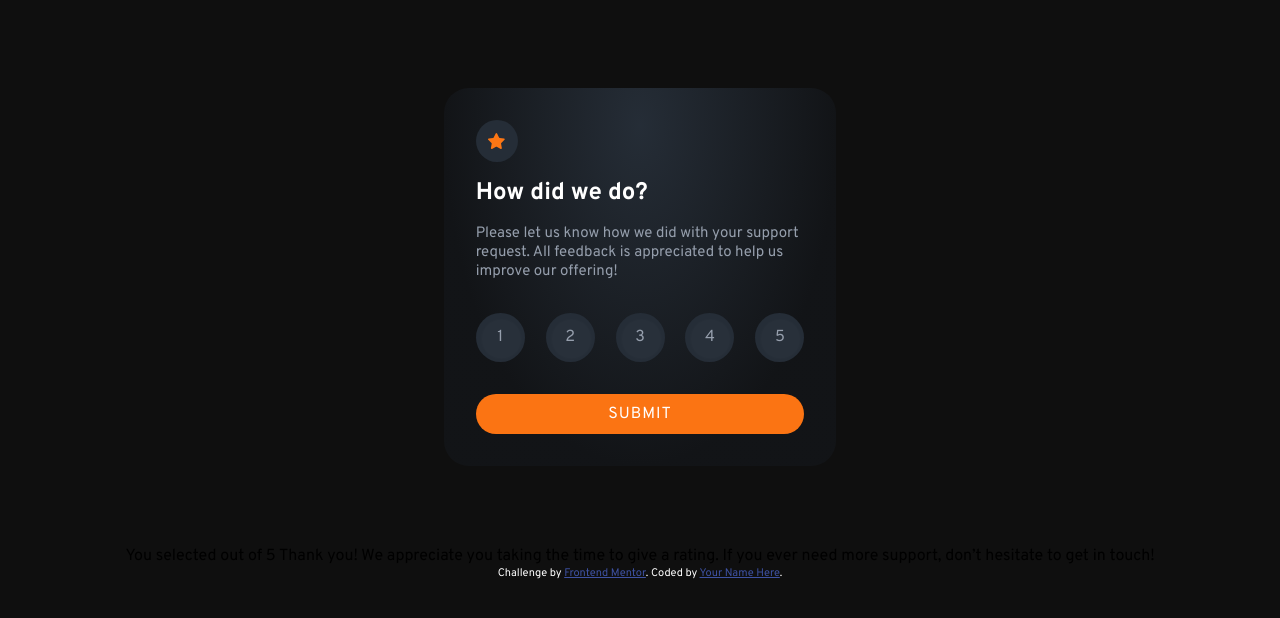
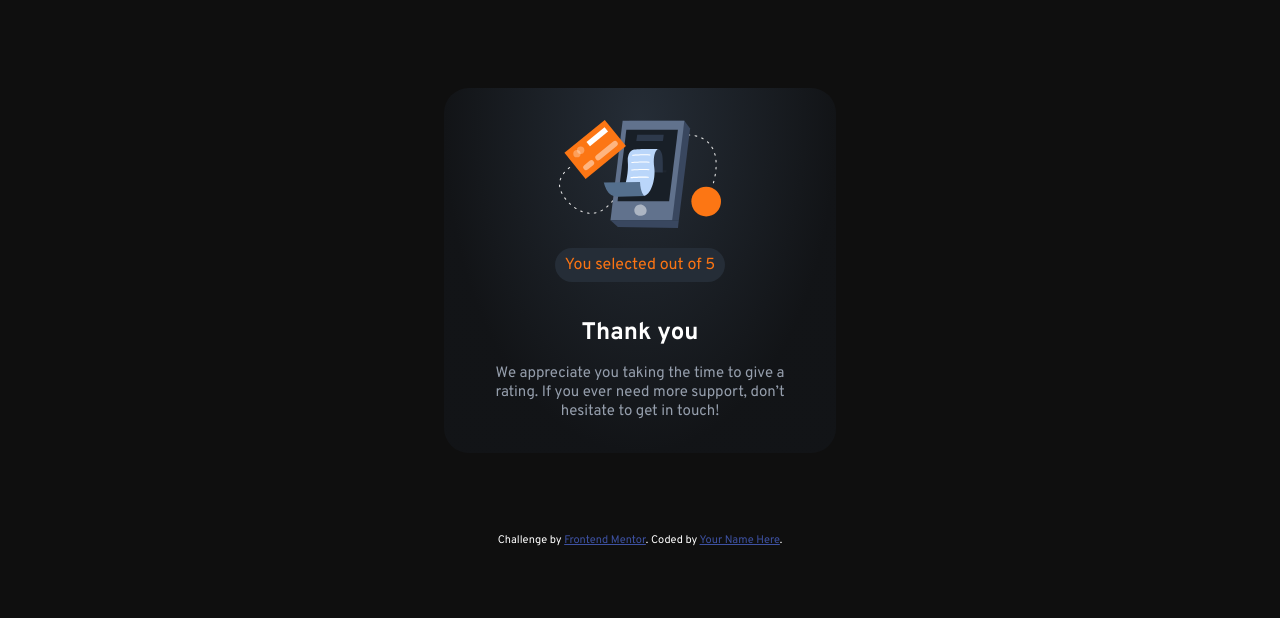
Before and after one commit to guynikan/fm-interactive-rating, a plain HTML site: page index.html in a window 1280 px wide. Both pictures are taken after a click on the button "SUBMIT". Drawn offline with Linux system fonts and the light colour scheme.

Commit message:
split function in js modules by responsability

```diff
--- /dev/null
+++ b/form.js
@@ -0,0 +1,11 @@
+import { renderStep } from "./render.js";
+
+export function handleSubmit(){
+  const form = document.getElementById("form")
+
+  form.addEventListener('submit', (event) => {
+      event.preventDefault()
+      const { value } = form.elements['rate']
+      renderStep(value)
+  })
+}
--- a/index.html
+++ b/index.html
@@ -1,16 +1,12 @@
 <!DOCTYPE html>
 <html lang="en">
+
 <head>
   <meta charset="UTF-8" />
   <meta name="viewport" content="width=device-width, initial-scale=1.0" />
   <!-- displays site properly based on user's device -->
 
-    <link
-      rel="icon"
-      type="image/png"
-      sizes="32x32"
-      href="./images/favicon-32x32.png"
-    />
+  <link rel="icon" type="image/png" sizes="32x32" href="./images/favicon-32x32.png" />
 
   <title>Frontend Mentor | Interactive rating component</title>
   <script type="module" src="main.js"></script>
@@ -51,6 +47,9 @@
       --light-button-active-color: var(--white);
       --light-button-hover-color: var(--white);
 
+      --light-badge-bg: var(--dark-blue);
+      --light-badge-color: var(--primary);
+
       --h1-color: var(--white);
       --h1-font-weight: 700;
       --h1-font-size: 1.5rem;
@@ -73,13 +72,31 @@
       font-family: "Overpass", sans-serif;
     }
 
+    /* Functional classes */
+    .hide {
+      opacity: 0;
+      height: 0;
+    }
+
+    .show {
+      opacity: 1;
+      height: fit-content;
+      transition: var(--transition);
+    }
+
+    .d-flex {
+      display: flex;
+    }
+
+    .text-center {
+      text-align: center;
+    }
+
     .card {
       margin: 5rem;
-        background-image: radial-gradient(
-          farthest-side at 50% 10%,
+      background-image: radial-gradient(farthest-side at 50% 10%,
           var(--card-bg-init),
-          var(--card-bg-last)
-        );
+          var(--card-bg-last));
       border-radius: var(--border-radius-25);
       padding: 2rem;
     }
@@ -87,6 +104,22 @@
     .card-header {
       display: flex;
       flex-direction: column;
+    }
+
+    .card-header--center {
+      display: flex;
+      flex-direction: column;
+      justify-content: center;
+      align-items: center;
+    }
+
+    .card-badge {
+      font-size: 16px;
+      background-color: var(--light-badge-bg);
+      color: var(--light-badge-color);
+      border-radius: var(--border-radius-25);
+      padding: 7px 10px;
+      margin: 20px 0px;
     }
 
     .card-title {
@@ -177,7 +210,7 @@
       z-index: 100;
     }
 
-      .rate-button input[type="radio"]:checked + label {
+    .rate-button input[type="radio"]:checked+label {
       background-color: var(--light-button-active-bg);
       color: var(--light-button-active-color);
       border-radius: 50%;
@@ -194,7 +227,7 @@
       color: var(--light-button-hover-color);
     }
 
-      .rate-button--label {
+    .rate-label {
       display: grid;
       place-items: center;
       border-radius: 50%;
@@ -214,22 +247,30 @@
       font-size: 11px;
       text-align: center;
     }
+
     .attribution a {
       color: hsl(228, 45%, 44%);
     }
+
+    .teste {
+      transition: var(--transition);
+    }
   </style>
 </head>
+
 <body>
   <!-- 4. HTML structure  -->
   <main>
     <article class="card">
+      <div id="step-1">
         <header class="card-header">
-          <div class="rate-button--label">
+          <div class="rate-label">
             <!-- PONTO DE ATENÇÃO: Como é feito o embed do svg. -->
             <img src="/images/icon-star.svg" alt="" />
           </div>
           <h1 class="card-title">How did we do?</h1>
         </header>
+
         <form class="card-content" id="form">
           <p>
             Please let us know how we did with your support request. All
@@ -238,25 +279,29 @@
           <div class="rating"></div>
           <button class="btn-primary">Submit</button>
         </form>
+      </div>
+
+      <div id="step-2" class="hide">
+        <header class="card-header--center">
+          <img src="/images/illustration-thank-you.svg" alt="" />
+          <span class="card-badge"></span>
+        </header>
+
+        <div class="card-content">
+          <h1 class="card-title">Thank you</h1>
+          <p class="text-center"> We appreciate you taking the time to give a rating. If you ever
+            need more support, don’t hesitate to get in touch!
+          </p>
+        </div>
+      </div>
+
     </article>
   </main>
-
-    <!-- Rating state end -->
-
-    <!-- Thank you state start -->
-
-    You selected
-    <!-- Add rating here -->
-    out of 5 Thank you! We appreciate you taking the time to give a rating. If
-    you ever need more support, don’t hesitate to get in touch!
-
-    <!-- Thank you state end -->
-
   <div class="attribution">
     Challenge by
-      <a href="https://www.frontendmentor.io?ref=challenge" target="_blank"
-        >Frontend Mentor</a
-      >. Coded by <a href="#">Your Name Here</a>.
+    <a href="https://www.frontendmentor.io?ref=challenge" target="_blank">Frontend Mentor</a>. Coded by <a href="#">Your
+      Name Here</a>.
   </div>
 </body>
+
 </html>
--- a/main.js
+++ b/main.js
@@ -1,19 +1,3 @@
-const rating = document.querySelector(".rating");
-const form = document.getElementById("form")
+import { initRender } from './render.js';
 
-form.addEventListener('submit', (event) => {
-    event.preventDefault()
-    const value = form.elements['rate'].value
-    submitted(value)
-})
-
-function submitted(value) {
-    console.log('here', value)
-}
-
-for (let i = 1; i <= 5; i++) {
-  rating.innerHTML += `<div class="rate-button">
-  <input type="radio" id="${i}" value="${i}" name="rate" />
-  <label class="rate-button__label" for="${i}">${i}</label>
-</div>`;
-}
+initRender()
--- /dev/null
+++ b/render.js
@@ -0,0 +1,25 @@
+import { handleSubmit } from "./form.js";
+
+export function initRender(){
+  const rating = document.querySelector(".rating");
+
+  handleSubmit()
+
+  for (let i = 1; i <= 5; i++) {
+    rating.innerHTML += `<div class="rate-button">
+    <input type="radio" id="${i}" value="${i}" name="rate" />
+    <label class="rate-button__label" for="${i}">${i}</label>
+  </div>`;
+  }
+}
+
+export function renderStep(value){
+  const step1 = document.getElementById("step-1");
+  const step2 = document.getElementById("step-2");
+  const badge = step2.querySelector(".card-badge");
+
+  badge.textContent = `You selected ${value} out of 5`
+  step1.classList.add("hide")
+  step2.classList.remove("hide")
+  step2.classList.add("show")
+}
```
Lines whose indentation alone changed are shown as unchanged.
